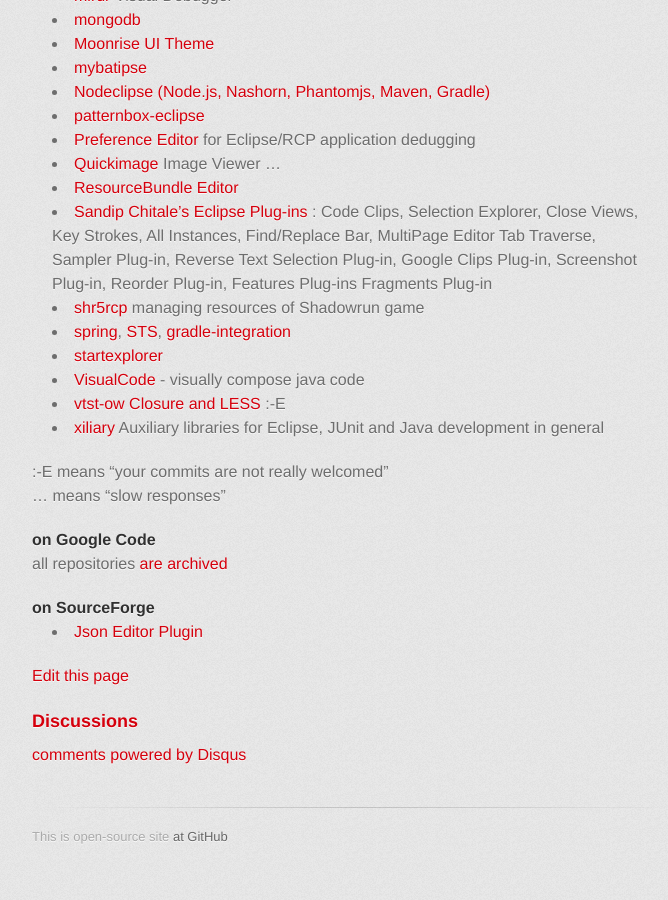
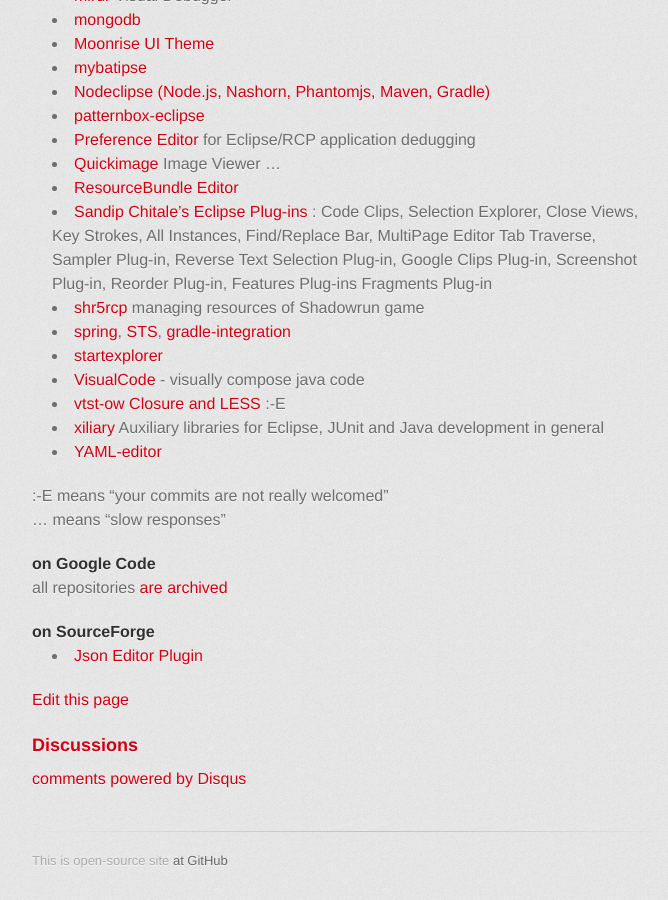
Before and after one commit to with-Eclipse/with-eclipse.github.io, a Jekyll site: the page built from index.md, in a window 1280 px wide and 900 px high, scrolled down 3196 px. Shown: the whole window, without its empty margins (298-966 px from the left). Built offline with Jekyll 4.4.1, drawn with Linux system fonts in a browser that asks for light colours; Markdown is read by kramdown in place of the engine named in the settings; comment, search, counter and statistics services are not loaded; before the commit the page ends 4072 px from its top, so only the background shows below that.

Commit message:
eclipse-yaml-editor
ref https://github.com/de-jcup/eclipse-yaml-editor/pull/5

```diff
--- a/index.md
+++ b/index.md
@@ -146,6 +146,7 @@ Just use code snippet below:
 - [VisualCode](https://github.com/ToivoAdams/VisualCode_Site) - visually compose java code
 - [vtst-ow Closure and LESS](https://github.com/vtst/ow) :-E
 - [xiliary](https://github.com/fappel/xiliary) Auxiliary libraries for Eclipse, JUnit and Java development in general
+- [YAML-editor](https://github.com/de-jcup/eclipse-yaml-editor)
 
 :-E means "your commits are not really welcomed"
 ... means "slow responses"
```
